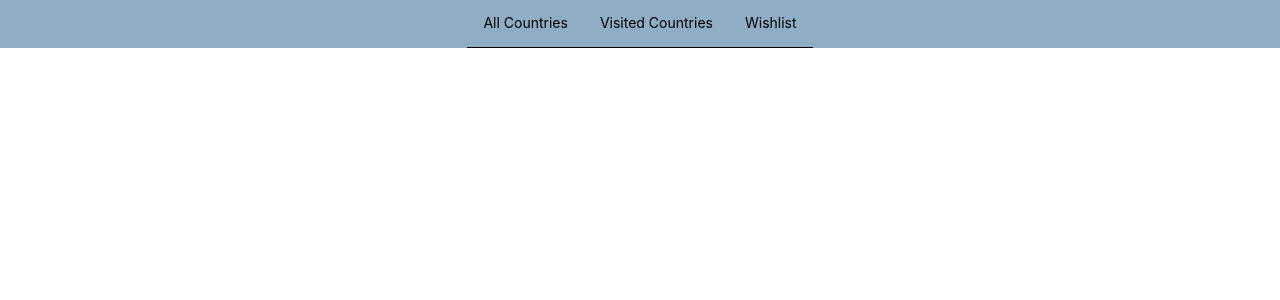
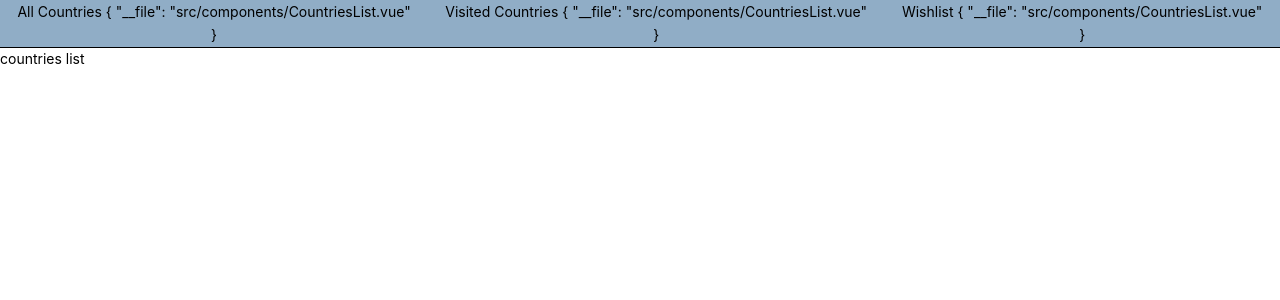
Before and after one commit to lucaspineda/favorite-countries, a Vue app: page / in a window 1280 px wide. Shown: the top 300 px of the page. Built offline with nearby package versions, Linux system fonts and the light colour scheme.

Commit message:
add two way binding between components

```diff
--- a/src/App.vue
+++ b/src/App.vue
@@ -1,18 +1,53 @@
 <template>
   <div class="container">
     <header>
-      <AppTabs />
+      <AppTabs :tabsData="tabs" v-model="currentTab" />
     </header>
+    <component :is="currentTab" />
   </div>
 </template>
 <script setup>
+import { computed, ref } from 'vue'
 import AppTabs from './components/AppTabs.vue'
+import CountriesList from './components/CountriesList.vue'
+import VisitedCountries from './components/VisitedCountries.vue'
+import Wishlist from './components/Wishlist.vue'
+function selectTab(value) {
+  console.log('chamou', value)
+  currentTab.value = value
+}
+const tabs = computed(() => {
+  return [
+    {
+      title: 'All Countries',
+      component: CountriesList
+    },
+    {
+      title: 'Visited Countries',
+      component: VisitedCountries
+    },
+    {
+      title: 'Wishlist',
+      component: Wishlist
+    }
+  ]
+})
+
+// const currentTab = computed(() => {
+//   console.log('Current Tab:', tabs.value[0].component) // Log the component name
+//   return tabs.value[0].component
+// })
+
+const currentTab = ref(tabs.value[0].component)
+
+console.log(currentTab, 'heyy')
 </script>
 
 <style lang="scss" scoped>
 .container {
   width: 100vw;
   display: flex;
+  flex-direction: column;
   justify-content: center;
   & header {
     background-color: #90adc6;
--- a/src/components/AppTabs.vue
+++ b/src/components/AppTabs.vue
@@ -1,31 +1,17 @@
 <template>
   <ul class="app-tabs">
-    <li class="tab tab--active" v-for="item in tabs" :key="item.title">
-      <button type="button" class="tab__title">
+    <li class="tab tab--active" v-for="item in props.tabsData" :key="item.title">
+      <button type="button" class="tab__title" @click="currentTab = item.component">
         {{ item.title }}
+        {{ currentTab }}
       </button>
     </li>
   </ul>
 </template>
 
 <script setup>
-import { computed } from 'vue'
-const tabs = computed(() => {
-  return [
-    {
-      title: 'All Countries',
-      component: null
-    },
-    {
-      title: 'Visited Countries',
-      component: null
-    },
-    {
-      title: 'Wishlist',
-      component: null
-    }
-  ]
-})
+const props = defineProps(['tabsData'])
+const currentTab = defineModel()
 </script>
 
 <style lang="scss" scoped>
--- /dev/null
+++ b/src/components/CountriesList.vue
@@ -0,0 +1,9 @@
+<template>
+  <div>countries list</div>
+</template>
+
+<script>
+export default {}
+</script>
+
+<style lang="scss" scoped></style>
--- /dev/null
+++ b/src/components/VisitedCountries.vue
@@ -0,0 +1,9 @@
+<template>
+  <div>visited countries</div>
+</template>
+
+<script>
+export default {}
+</script>
+
+<style lang="scss" scoped></style>
--- /dev/null
+++ b/src/components/Wishlist.vue
@@ -0,0 +1,9 @@
+<template>
+  <div>wishlist</div>
+</template>
+
+<script>
+export default {}
+</script>
+
+<style lang="scss" scoped></style>
```
